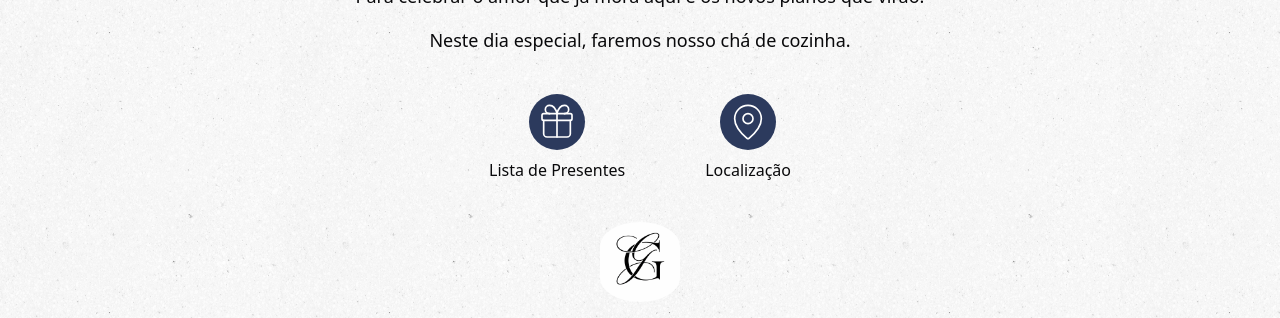
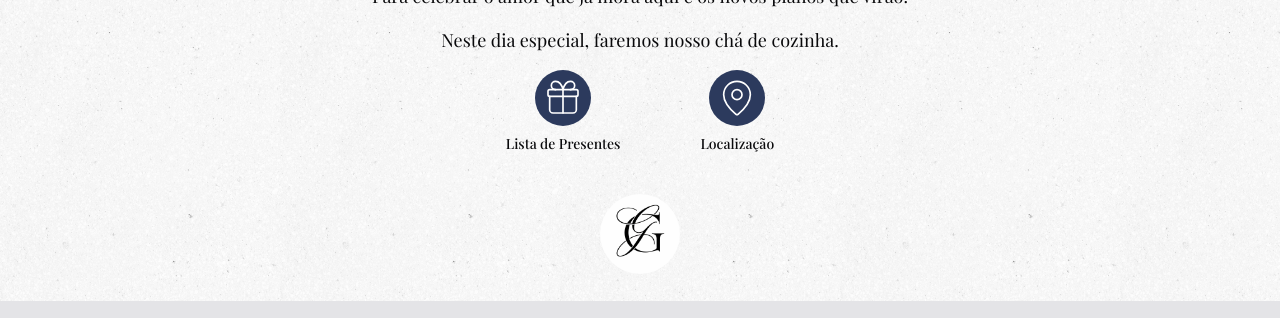
Before and after one commit to AlvesGus/cha-de-panelas---frontend, a Next.js app: page / in a window 1280 px wide. Shown: the part 562-880 px from the top of the page. Built offline with nearby package versions, Linux system fonts and the light colour scheme; no server answers.

Commit message:
fix: update button presets

```diff
--- a/app/page.tsx
+++ b/app/page.tsx
@@ -3,10 +3,11 @@ import Flowers from './assets/Flowers.png'
 import Background from './assets/Grazi e Gustavo.png'
 import { Gift, MapPin } from 'lucide-react'
 import Monograma from './assets/Monograma.png'
+import { Button } from '@/components/ui/button'
 
 export default function HomePage() {
   return (
-    <main className="relative w-full min-h-screen px-6 lg:px-20 overflow-hidden">
+    <main className="relative w-full min-h-screen px-6 lg:px-20 overflow-hidden font-playfair">
       {/* Flor esquerda */}
       <div className="absolute left-0 top-0 opacity-20 z-0 pointer-events-none">
         <Image
@@ -62,19 +63,25 @@ export default function HomePage() {
         </div>
 
         <div className="flex items-center justify-center gap-20 pt-4">
-          <div className="flex flex-col items-center gap-2">
+          <Button
+            variant="ghost"
+            className="flex flex-col items-center gap-2 p-0 hover:bg-transparent"
+          >
             <div className="p-2 bg-serenity-dark rounded-full">
               <Gift className="w-10 h-10 text-white stroke-1" />
             </div>
             <p>Lista de Presentes</p>
-          </div>
+          </Button>
 
-          <div className="flex flex-col items-center gap-2">
+          <Button
+            variant="ghost"
+            className="flex flex-col items-center gap-2 p-0 hover:bg-transparent"
+          >
             <div className="p-2 bg-serenity-dark rounded-full">
               <MapPin className="w-10 h-10 text-white stroke-1" />
             </div>
             <p>Localização</p>
-          </div>
+          </Button>
         </div>
 
         <Image
@@ -82,7 +89,7 @@ export default function HomePage() {
           width={80}
           height={80}
           alt="monograma"
-          className="rounded-full py-4"
+          className="rounded-full mt-10"
         />
       </div>
     </main>
--- a/components/ui/button.tsx
+++ b/components/ui/button.tsx
@@ -5,7 +5,7 @@ import { cva, type VariantProps } from 'class-variance-authority'
 import { cn } from '@/lib/utils'
 
 const buttonVariants = cva(
-  "inline-flex items-center justify-center gap-2 whitespace-nowrap rounded-md text-sm font-medium transition-all disabled:pointer-events-none disabled:opacity-50 [&_svg]:pointer-events-none [&_svg:not([class*='size-'])]:size-4 shrink-0 [&_svg]:shrink-0 outline-none focus-visible:border-ring focus-visible:ring-ring/50 focus-visible:ring-[3px] aria-invalid:ring-destructive/20 dark:aria-invalid:ring-destructive/40 aria-invalid:border-destructive cursor-pointer",
+  'inline-flex items-center justify-center gap-2 whitespace-nowrap rounded-md text-sm font-medium transition-all disabled:pointer-events-none disabled:opacity-50 [&_svg]:pointer-events-none  shrink-0 [&_svg]:shrink-0 outline-none focus-visible:border-ring focus-visible:ring-ring/50 focus-visible:ring-[3px] aria-invalid:ring-destructive/20 dark:aria-invalid:ring-destructive/40 aria-invalid:border-destructive cursor-pointer',
   {
     variants: {
       variant: {
```
Also changed, not shown: app/api/auth/login.tsx (deleted).
